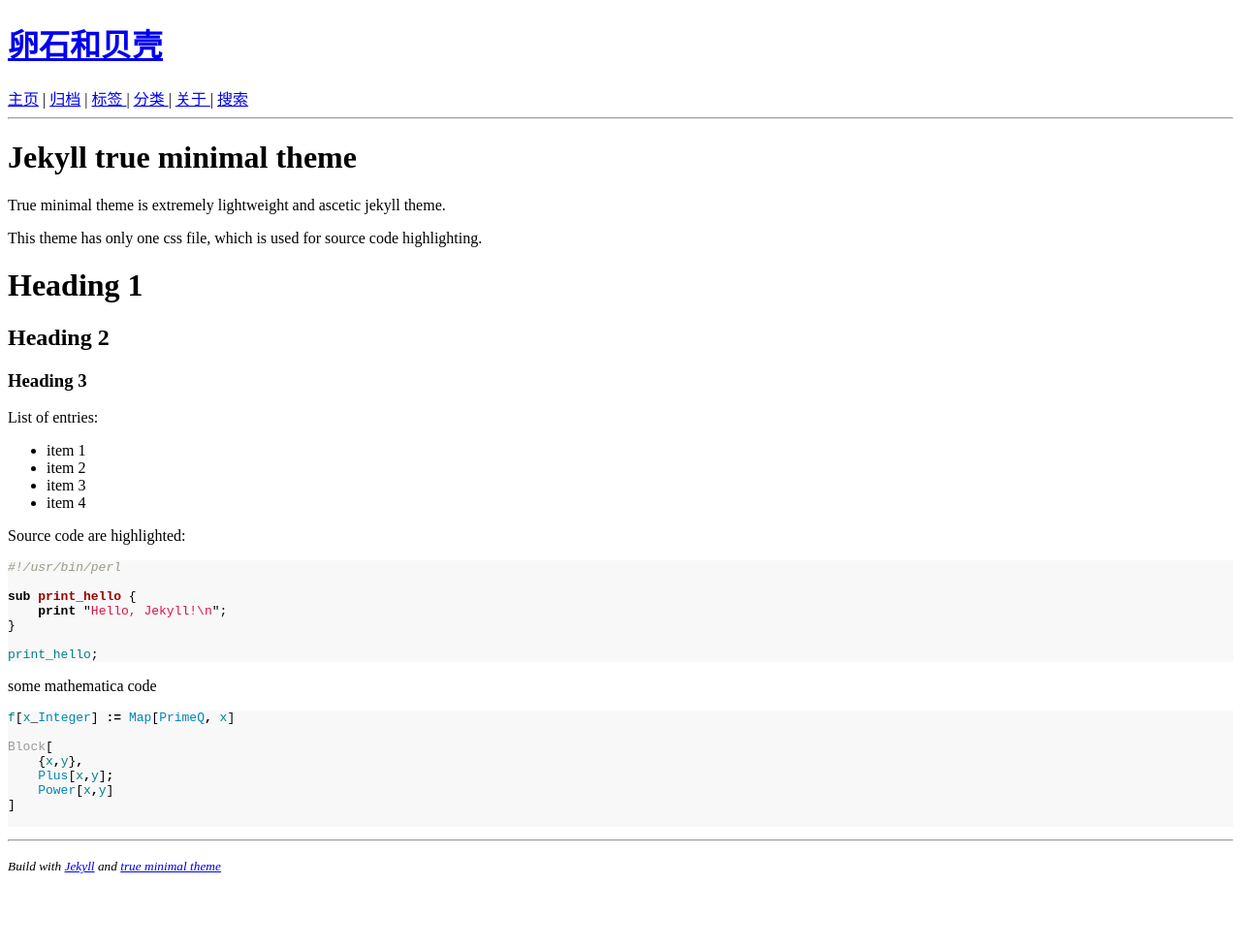
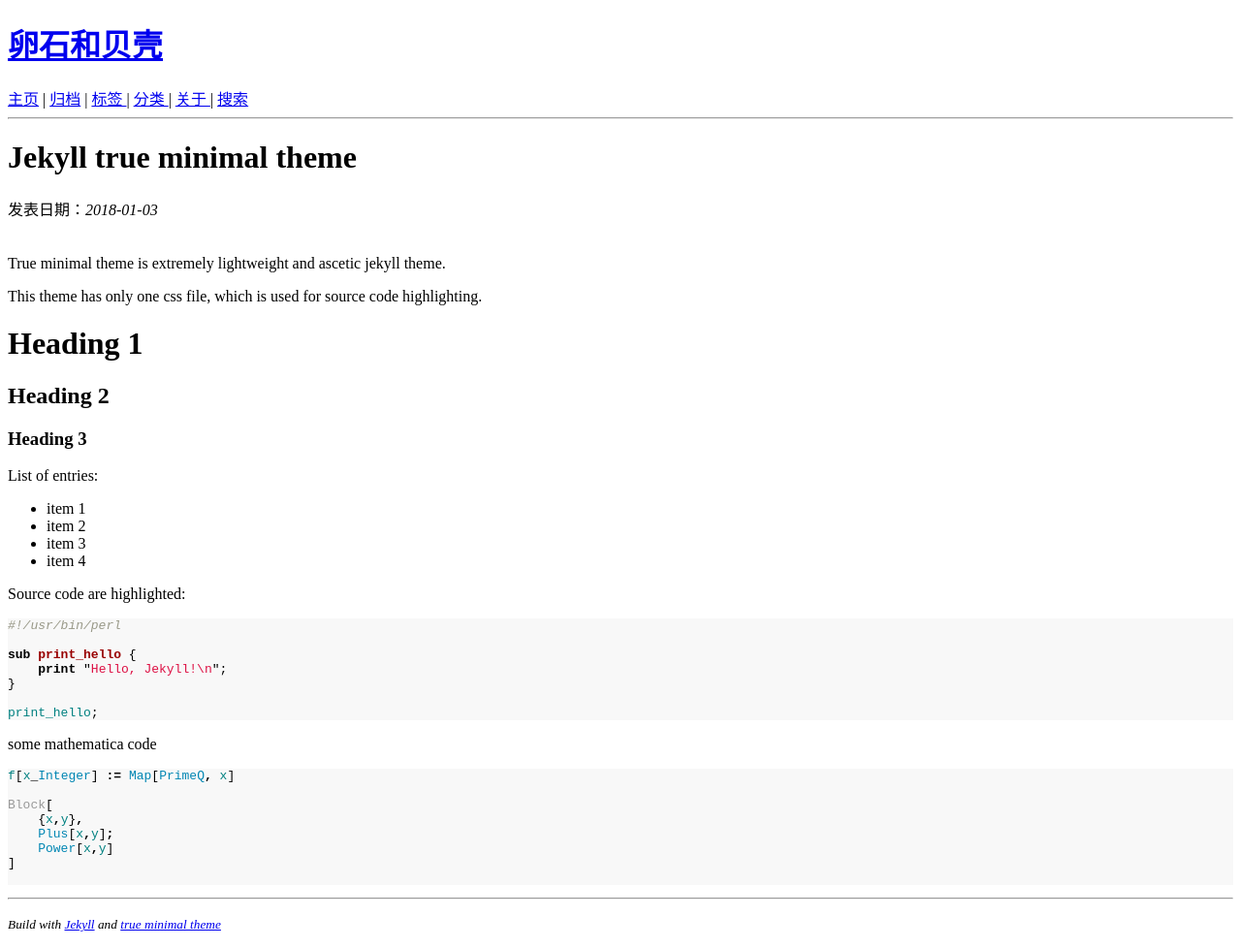
Before and after one commit to xienotes/xienotes.github.io, a Jekyll site: the page built from _posts/2018-01-01-jekyll-true-minimal-theme.md, in a window 1280 px wide. Shown: the whole page at 97% size. Built offline with Jekyll 4.4.1, drawn with Linux system fonts in a browser that asks for light colours; before the commit the page ends 918 px from its top, so only the background shows below that.

Commit message:
add post date and tags, change navigation bar

````diff
--- a/_config.yml
+++ b/_config.yml
@@ -15,6 +15,7 @@
   syntax_highlighter: rouge
   extensions: fenced_code_blocks
   math_engine: mathjax
+  parse_block_html: true
 
 plugins:
   - jekyll-paginate
--- a/_includes/header.html
+++ b/_includes/header.html
@@ -1,5 +1,12 @@
 <header>
     <h1><a href='{{ site.baseurl }}/'>{{ site.name }}</a></h1>
 </header>
-<a href='{{ site.baseurl }}/'> 主页</a> |   <a href='{{ site.baseurl }}/archive.html'> 归档</a> | <a href='{{ site.baseurl }}/tags.html'> 标签 </a> | <a href='{{ site.baseurl }}/categories.html'> 分类 </a>  | <a href='{{ site.baseurl }}/about.html'>关于 </a> | <a href='{{ site.baseurl }}/search.html'>搜索 </a>
+<nav>
+<a href='{{ site.baseurl }}/'> 主页</a> |
+<a href='{{ site.baseurl }}/archive.html'> 归档</a> |
+<a href='{{ site.baseurl }}/tags.html'> 标签 </a> |
+<a href='{{ site.baseurl }}/categories.html'> 分类 </a>  |
+<a href='{{ site.baseurl }}/about.html'>关于 </a> |
+<a href='{{ site.baseurl }}/search.html'>搜索 </a>
+</nav>
 <hr>
--- a/_layouts/default.html
+++ b/_layouts/default.html
@@ -11,10 +11,6 @@
         {% endif %}
     </title>
 
-    {% if site.highlighter %}
-        <link rel='stylesheet' href='{{ site.baseurl }}/assets/css/syntax.css' type='text/css'>
-    {% endif %}
-
     <meta name='viewport' content='width=device-width, initial-scale=1'>
 
 </head>
--- a/_layouts/post.html
+++ b/_layouts/post.html
@@ -1,8 +1,24 @@
 ---
 layout: default
 ---
-<h1>{{ page.title }}{{ page.shortUrl }}</h1>
-<div class='separator'></div>
+{% if site.highlighter %}
+<link rel='stylesheet' href='{{ site.baseurl }}/assets/syntax.css' type='text/css'>
+{% endif %}
+
+<h1>{{ page.title }}</h1>
+发表日期：<i>{{ page.date | date: "%Y-%m-%d" }}</i>
+
+{% comment %}
+{% if page.tags %}
+    <span>
+    {% for tags in page.tags %}
+        {{ tags | slugify }}
+    {% endfor %}
+    </span>
+{% endif %}
+{% endcomment %}
+
+<div class='separator' style="height: 20px;"></div>
 
 {{ content }}
 
--- a/_posts/2018-01-01-jekyll-true-minimal-theme.md
+++ b/_posts/2018-01-01-jekyll-true-minimal-theme.md
@@ -1,7 +1,10 @@
 ---
 layout: post
 title:  "Jekyll true minimal theme"
-date:   2018-01-01 23:22:40 +0300
+date:   2018-01-03 23:22
+tags:
+- theme
+- jekyll
 ---
 
 True minimal theme is extremely lightweight and ascetic jekyll theme.
@@ -32,6 +35,7 @@
 print_hello;
 ```
 some mathematica code
+
 ```mathematica
 f[x_Integer] := Map[PrimeQ, x]
 
--- a/index.html
+++ b/index.html
@@ -1,6 +1,8 @@
 ---
 layout: default
 ---
+{% include homecontent.md %}
+
 
 {% for post in paginator.posts %}
 <section>
````
Also changed, not shown: other parts of index.html (+1 -1 lines), _includes/homecontent.md (added, +3 -0 lines), assets/syntax.css (renamed from assets/css/syntax.css).
